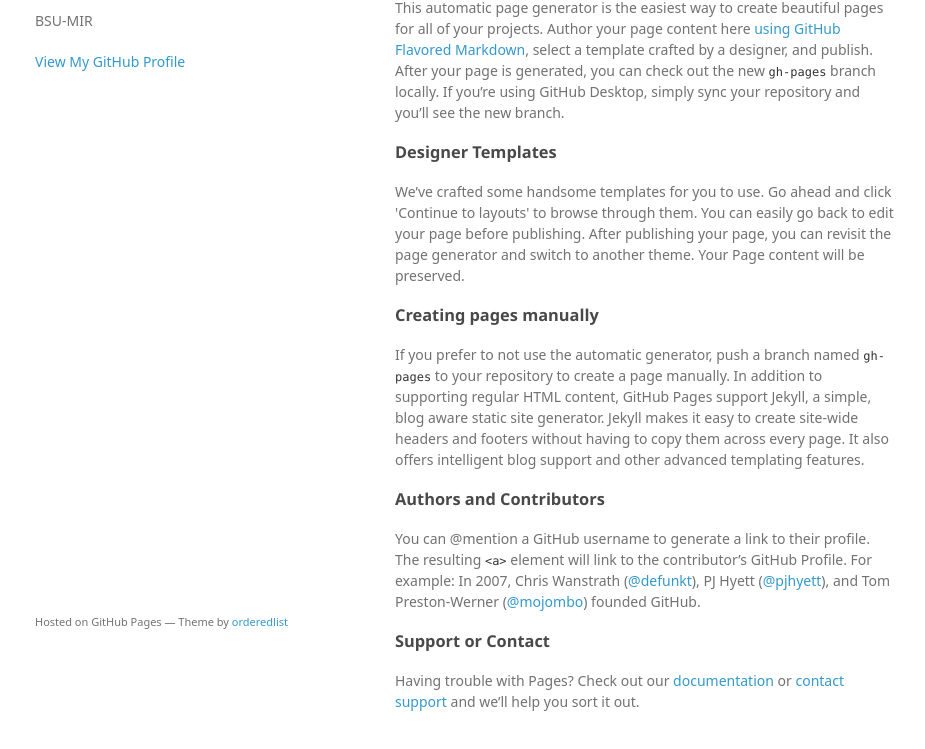
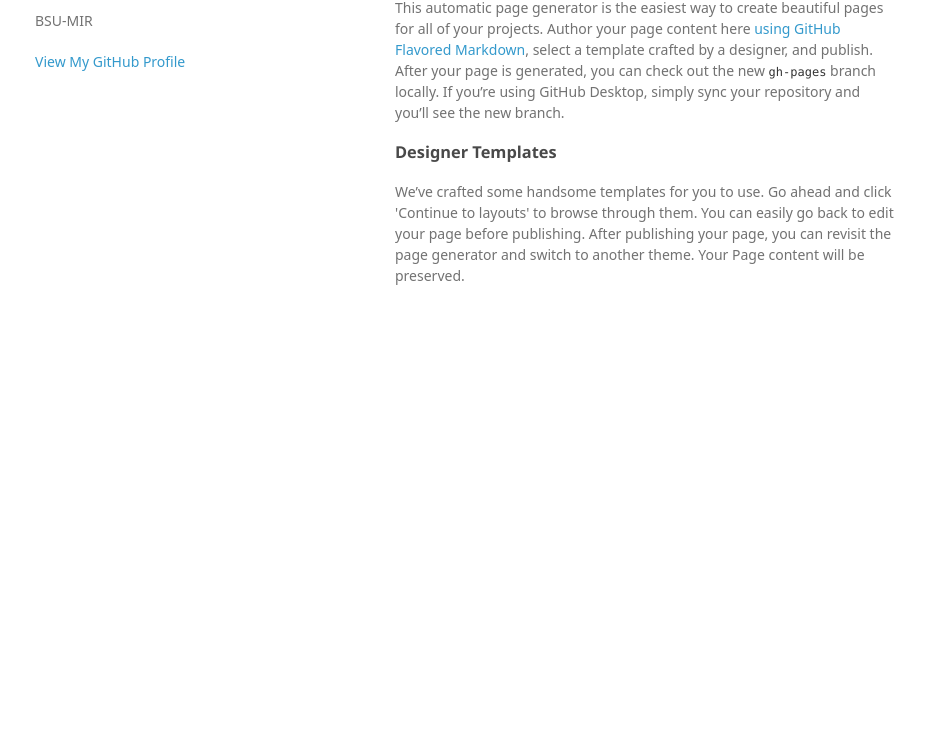
Before and after one commit to jennyannesmith/jennyannesmith.github.io, a plain HTML site: page index.html in a window 1280 px wide. Shown: the part 99-848 px from the top of the page, without its empty margins (175-1100 px from the left). After the commit the page ends 800 px from the top, so only its background shows below. Drawn offline with Linux system fonts and the light colour scheme; a web font is replaced by a local one.

Commit message:
Update index.html

```diff
--- a/index.html
+++ b/index.html
@@ -33,26 +33,7 @@
 
 <p>We’ve crafted some handsome templates for you to use. Go ahead and click 'Continue to layouts' to browse through them. You can easily go back to edit your page before publishing. After publishing your page, you can revisit the page generator and switch to another theme. Your Page content will be preserved.</p>
 
-<h3>
-<a id="creating-pages-manually" class="anchor" href="#creating-pages-manually" aria-hidden="true"><span aria-hidden="true" class="octicon octicon-link"></span></a>Creating pages manually</h3>
 
-<p>If you prefer to not use the automatic generator, push a branch named <code>gh-pages</code> to your repository to create a page manually. In addition to supporting regular HTML content, GitHub Pages support Jekyll, a simple, blog aware static site generator. Jekyll makes it easy to create site-wide headers and footers without having to copy them across every page. It also offers intelligent blog support and other advanced templating features.</p>
-
-<h3>
-<a id="authors-and-contributors" class="anchor" href="#authors-and-contributors" aria-hidden="true"><span aria-hidden="true" class="octicon octicon-link"></span></a>Authors and Contributors</h3>
-
-<p>You can @mention a GitHub username to generate a link to their profile. The resulting <code>&lt;a&gt;</code> element will link to the contributor’s GitHub Profile. For example: In 2007, Chris Wanstrath (<a href="https://github.com/defunkt" class="user-mention">@defunkt</a>), PJ Hyett (<a href="https://github.com/pjhyett" class="user-mention">@pjhyett</a>), and Tom Preston-Werner (<a href="https://github.com/mojombo" class="user-mention">@mojombo</a>) founded GitHub.</p>
-
-<h3>
-<a id="support-or-contact" class="anchor" href="#support-or-contact" aria-hidden="true"><span aria-hidden="true" class="octicon octicon-link"></span></a>Support or Contact</h3>
-
-<p>Having trouble with Pages? Check out our <a href="https://help.github.com/pages">documentation</a> or <a href="https://github.com/contact">contact support</a> and we’ll help you sort it out.</p>
-      </section>
-      <footer>
-        <p><small>Hosted on GitHub Pages &mdash; Theme by <a href="https://github.com/orderedlist">orderedlist</a></small></p>
-      </footer>
-    </div>
-    <script src="javascripts/scale.fix.js"></script>
 
   </body>
 </html>
```
